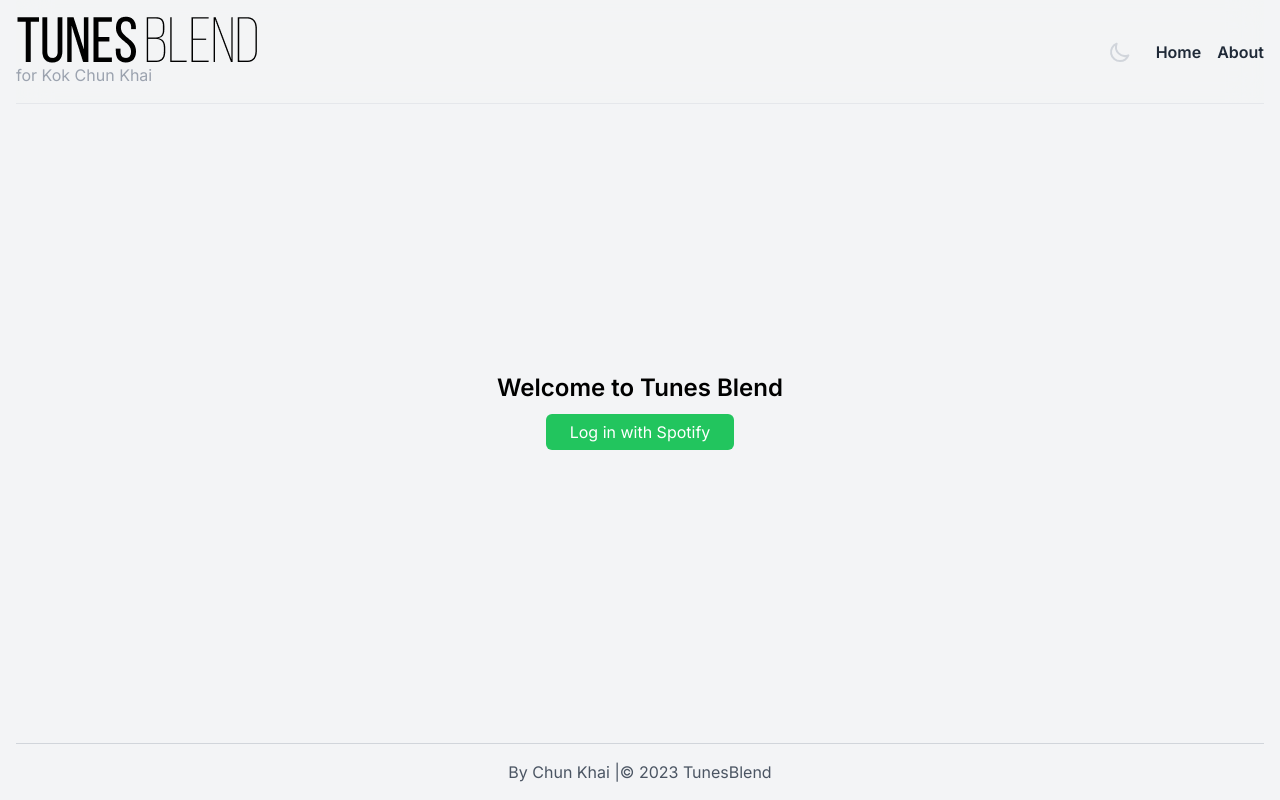
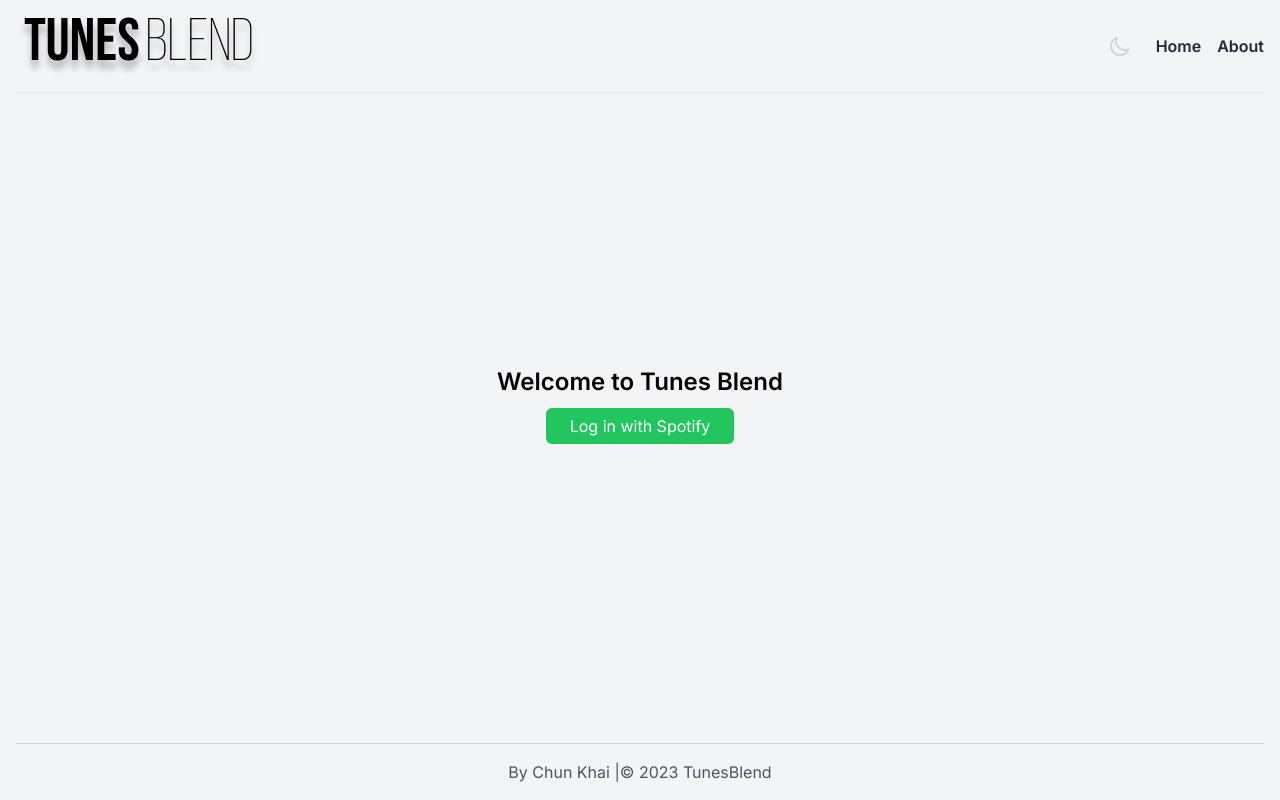
Before and after one commit to TunesBlend/TunesBlend, a Next.js app: page / in a window 1280 px wide. Built offline with nearby package versions, Linux system fonts and the light colour scheme; no server answers.

Commit message:
Add username to header

```diff
--- a/src/app/callback/page.tsx
+++ b/src/app/callback/page.tsx
@@ -4,6 +4,7 @@ import { useEffect, useState } from 'react'
 import { useSearchParams, useRouter, redirect } from 'next/navigation'
 import querystring from 'querystring'
 import axios from 'axios'
+import { userDetails } from '@/spotify/utils'
 
 import LoadingAnimation from '../../components/LoadingAnimation/LoadingAnimation'
 
@@ -40,7 +41,7 @@ const CallbackPage: React.FC = () => {
         }
 
         axios(authOptions)
-            .then(response => {
+            .then(async response => {
                 const {
                     access_token,
                     refresh_token,
@@ -49,6 +50,9 @@ const CallbackPage: React.FC = () => {
                     token_type,
                 } = response.data
 
+                const user_details = await userDetails(access_token)
+
+                localStorage.setItem('user_details', user_details.display_name)
                 localStorage.setItem('access_token', access_token)
                 localStorage.setItem('refresh_token', refresh_token)
             })
--- a/src/components/Header/header.tsx
+++ b/src/components/Header/header.tsx
@@ -1,12 +1,24 @@
+'use client'
+
 import React from 'react'
 import Image from 'next/image'
 import { ThemeToggle } from '../ThemeToggle/ThemeToggle'
+import { useEffect, useState } from 'react'
 
 interface HeaderProps {
     title: string
 }
 
 const Header: React.FC<HeaderProps> = ({ title }) => {
+    const [userName, setUserName] = useState('')
+
+    useEffect(() => {
+        const storedUserName = localStorage.getItem('user_details')
+        if (storedUserName) {
+            setUserName(storedUserName)
+        }
+    }, [])
+
     return (
         <header className="h-18 flex items-center bg-gray-100 dark:bg-gray-800 text-white py-4 sticky top-0 z-10 backdrop-filter backdrop-blur-lg bg-opacity-70 dark:bg-opacity-70 border-b border-gray-200 dark:border-gray-700">
             <div className="container mx-auto">
@@ -15,6 +27,7 @@ const Header: React.FC<HeaderProps> = ({ title }) => {
                         {/* <h1 className="text-2xl font-semibold mr-auto text-gray-800 dark:text-gray-300">
                             {title}
                         </h1> */}
+                        <a href="/playlists" className="block">
                             <Image
                                 className="block dark:hidden"
                                 src="/logo-black.png"
@@ -24,6 +37,8 @@ const Header: React.FC<HeaderProps> = ({ title }) => {
                                 sizes="100vw"
                                 style={{ width: '100%', height: 'auto' }}
                             />
+                        </a>
+                        <a href="/playlists" className="block">
                             <Image
                                 className="hidden dark:block"
                                 src="/logo-white.png"
@@ -33,9 +48,12 @@ const Header: React.FC<HeaderProps> = ({ title }) => {
                                 sizes="100vw"
                                 style={{ width: '100%', height: 'auto' }}
                             />
-                        <p className="text-s text-gray-400 dark:text-gray-600">
-                            for Kok Chun Khai
+                        </a>
+                        {userName && (
+                            <p className="text-s text-gray-400 dark:text-gray-600 text-center">
+                                for {userName}
                             </p>
+                        )}
                     </div>
                     <div className="flex items-center space-x-4">
                         <ThemeToggle />
```
Also changed, not shown: public/logo-black.png, public/logo-white.png. Lines whose indentation alone changed are shown as unchanged.
